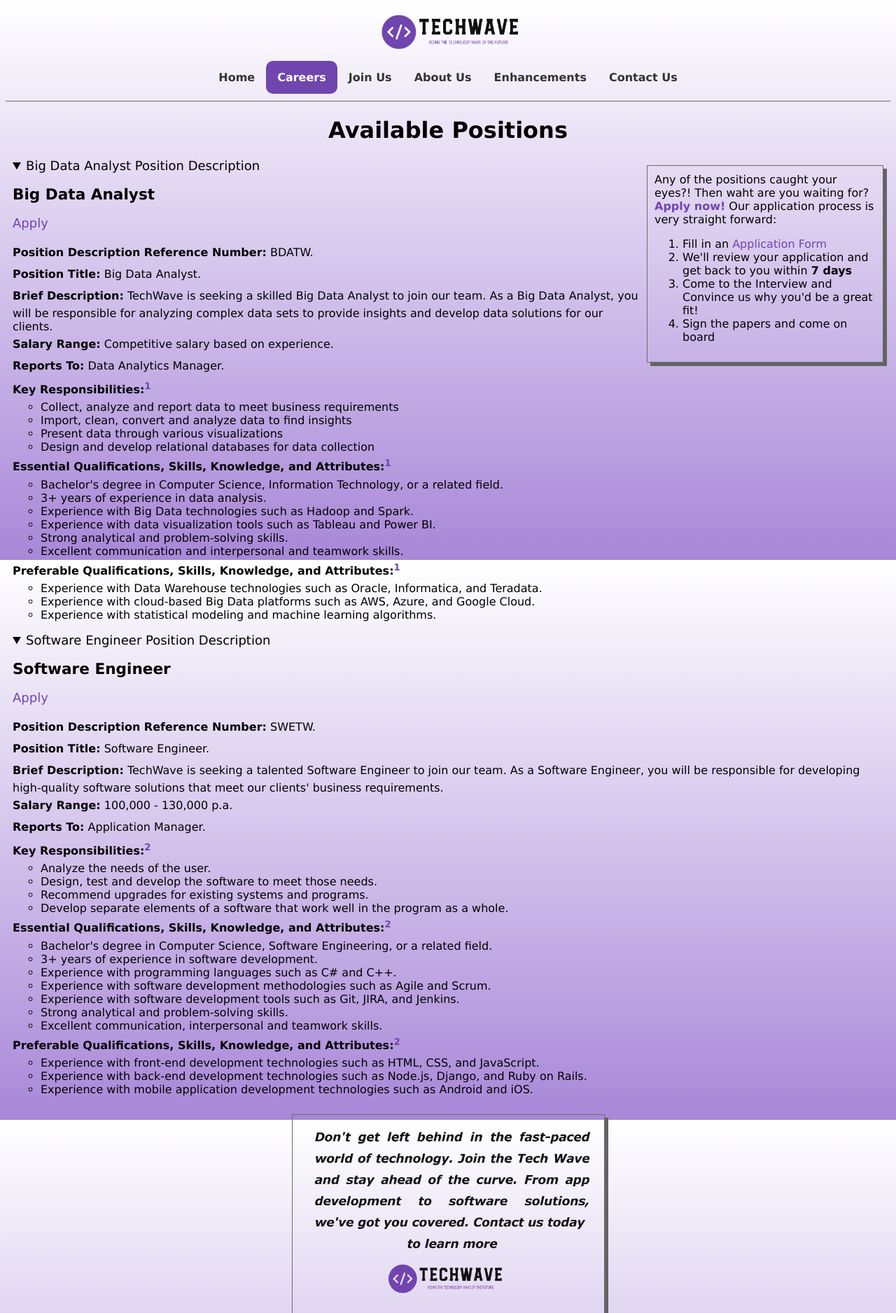
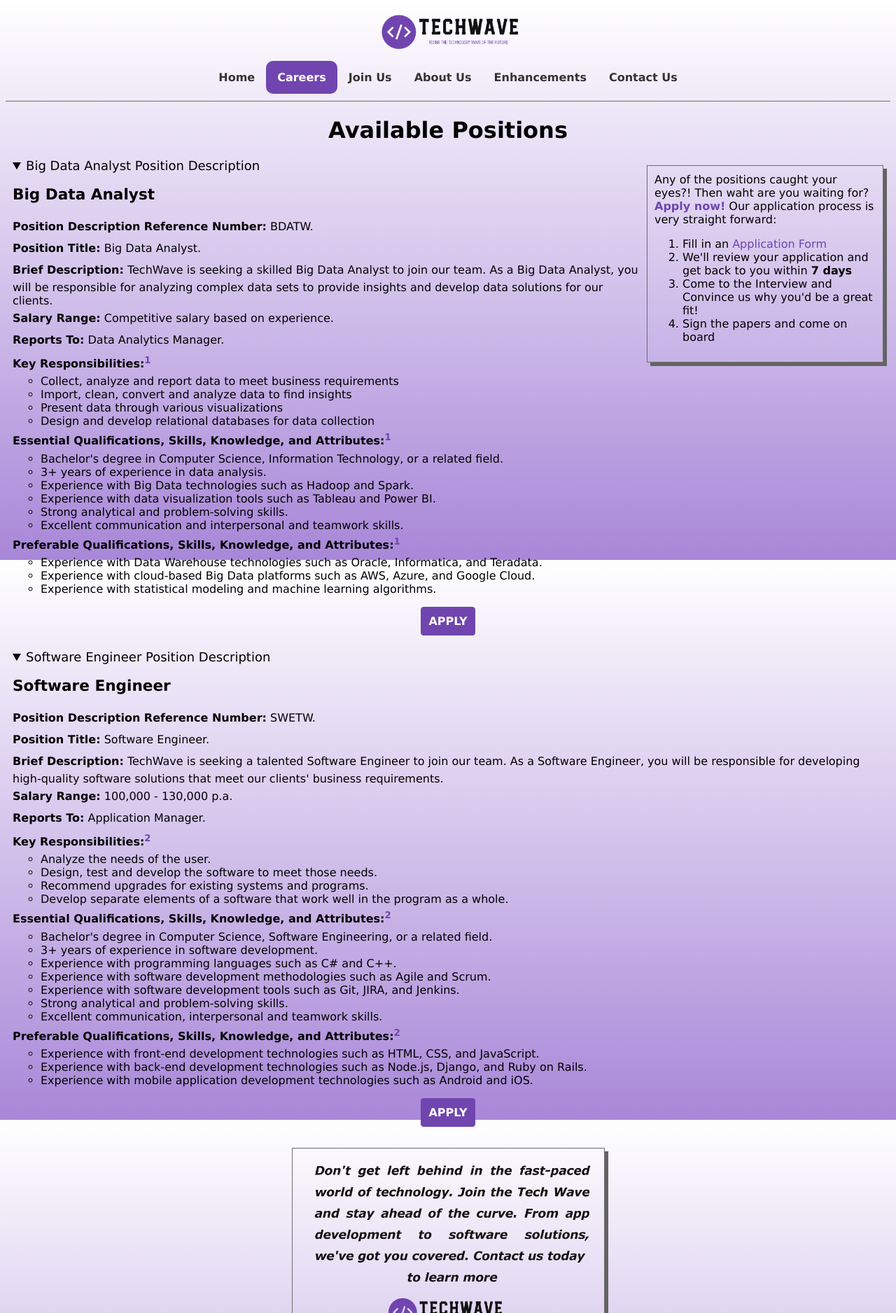
Before and after one commit to MarellaMorad/Creating-Web-Applications, a PHP site: page /jobs.html in a window 1280 px wide. Shown: the top 1876 px of the page at 70% size. Run offline with PHP 8.4, Linux system fonts and the light colour scheme.

Commit message:
Fix button styling

```diff
--- a/assign2/jobs.html
+++ b/assign2/jobs.html
@@ -64,7 +64,6 @@
         <details open>
             <summary>Big Data Analyst Position Description</summary>
             <h2>Big Data Analyst</h2>
-            <a id="bda-apply" href="apply.html">Apply</a>
             <section class="position">
                 <ul class="position-desc">
                     <li>
@@ -158,12 +157,14 @@
                 </ul>
             </section>
         </details>
+        <div class="apply-button-container">
+            <a class="apply-button" id="bda-apply" href="apply.html">APPLY</a>
+        </div>
     </section>
     <section class="collapsible">
         <details open>
             <summary>Software Engineer Position Description</summary>
             <h2>Software Engineer</h2>
-            <a id="swe-apply" href="apply.html">Apply</a>
             <section class="position">
                 <ul class="position-desc">
                     <li>
@@ -261,6 +262,9 @@
                 </ul>
             </section>
         </details>
+        <div class="apply-button-container">
+            <a class="apply-button" id="swe-apply" href="apply.html">APPLY</a>
+        </div>
     </section>
     <div id="ad-container">
         <a href="mailto:103076428@student.swin.edu.au"><img src="images/ad.png" alt="Advertisement for TechWave"></a>
--- a/assign2/styles/style.css
+++ b/assign2/styles/style.css
@@ -173,6 +173,21 @@
     padding: 10px;
     margin: 10px;
     box-shadow: 5px 5px var(--light-grey); /* offset-x | offset-y | color */
+}
+
+.apply-button-container {
+    padding-bottom: 20px;
+    display: flex;
+    justify-content: center;
+}
+
+.apply-button {
+    border-radius: 4px;
+    border: 1px solid var(--dark-purple);
+    background-color: var(--dark-purple);
+    color: white;
+    padding: 10px;
+    font-weight: bold;
 }
 
 /*---------------------------------------------------------------------------------------*/
```
Also changed, not shown: assign2/enhancements2.html (+1 -7 lines), assign2/images/receving-award.png (deleted), 1 other file.
